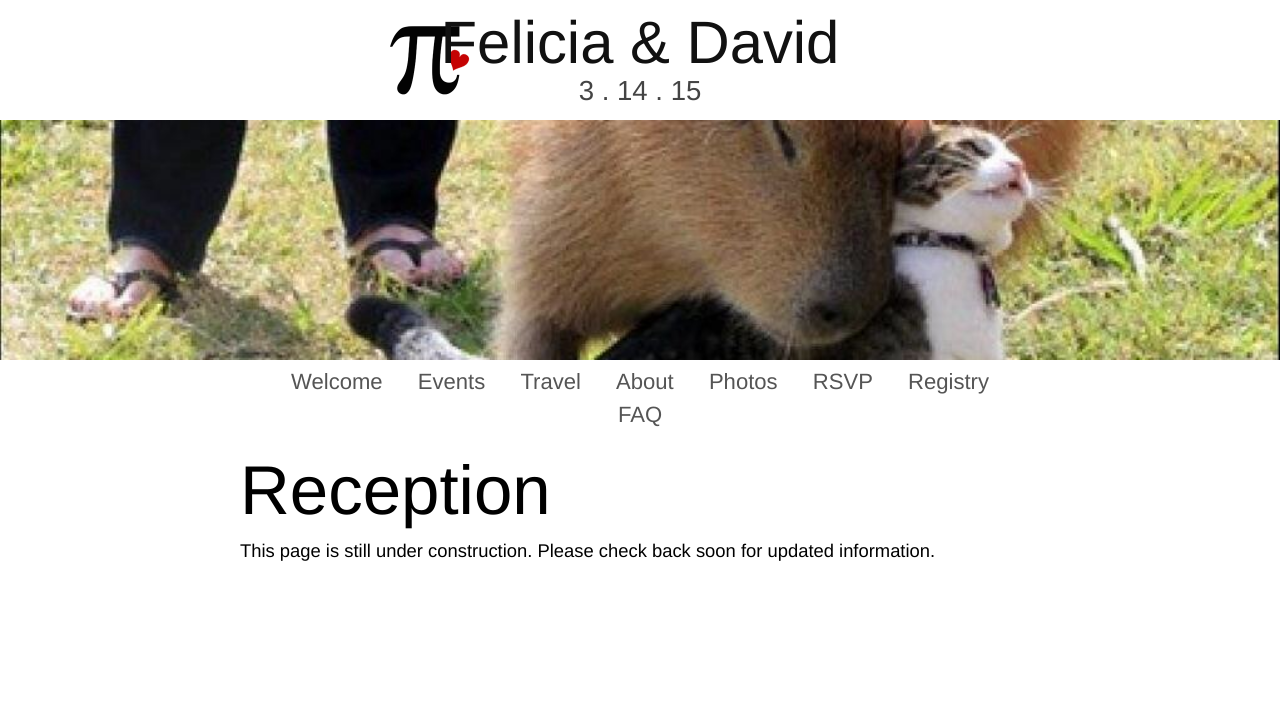
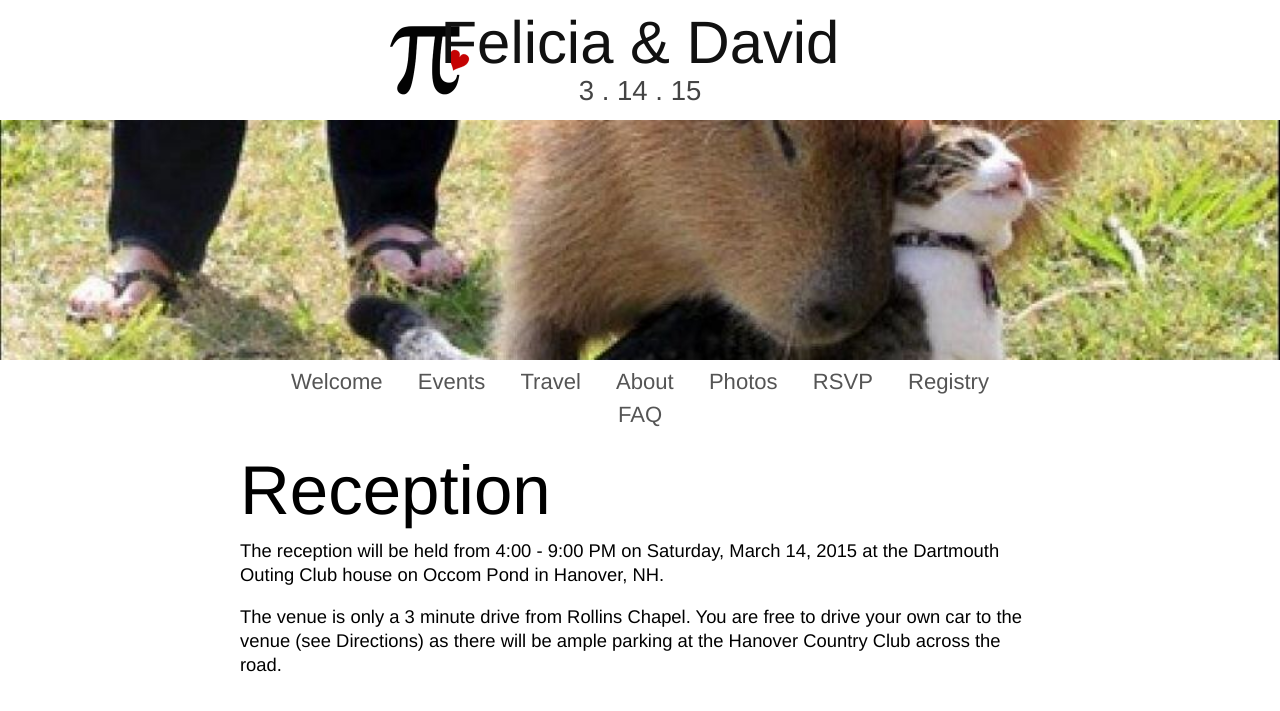
Before and after one commit to dnschnur/piday.github.com, a Jekyll site: the page built from events/reception.md, in a window 1280 px wide. Shown: the top 711 px of the page. Built offline with Jekyll 4.4.1, drawn with Linux system fonts in a browser that asks for light colours; nearby versions of some CDN libraries.

Commit message:
Updated ceremony, reception, and explore.

```diff
--- a/events/reception.md
+++ b/events/reception.md
@@ -4,4 +4,6 @@ layout: default
 
 ## Reception ##
 
-This page is still under construction. Please check back soon for updated information.
+The reception will be held from 4:00 - 9:00 PM on Saturday, March 14, 2015 at the Dartmouth Outing Club house on Occom Pond in Hanover, NH.
+
+The venue is only a 3 minute drive from Rollins Chapel. You are free to drive your own car to the venue (see Directions) as there will be ample parking at the Hanover Country Club across the road.
```
Also changed, not shown: events/ceremony.md (+2 -0 lines), events/explore.md (+3 -1 lines).
